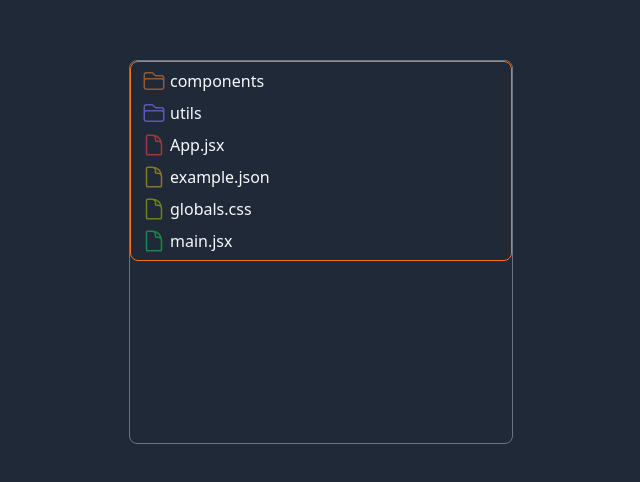
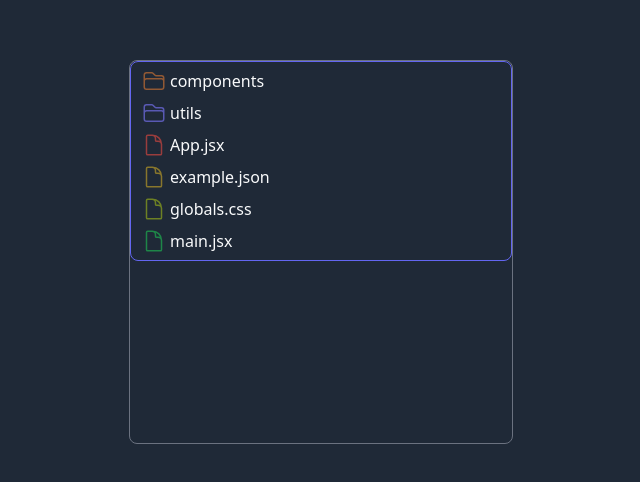
Before and after one commit to Jeshwin/fs_sidebar, a React (Vite) app: page / in a window 1280 px wide. Shown: the part 148-630 px from the top of the page, without its empty margins (319-959 px from the left). Built offline with nearby package versions, Linux system fonts and the light colour scheme.

Commit message:
aesthetic changes

```diff
--- a/src/components/highlighter.jsx
+++ b/src/components/highlighter.jsx
@@ -74,7 +74,7 @@ export default function Highlighter({y}) {
                         width: `calc(100% - ${highlighterPosition.left}px)`,
                         pointerEvents: "none",
                     }}
-                    className="border border-orange-500 transition-all duration-150"
+                    className="border border-indigo-500 transition-all duration-150"
                 ></div>
             )}
         </>
--- a/src/components/modal.jsx
+++ b/src/components/modal.jsx
@@ -1,6 +1,6 @@
 import {createPortal} from "react-dom";
 
-const Modal = ({handleReplace, handleRename, handleSkip}) => {
+export default function Modal({handleReplace, handleRename, handleSkip}) {
     return createPortal(
         <div className="fixed inset-0 z-50 flex items-center justify-center">
             <div className="absolute inset-0 bg-gray-900 opacity-50"></div>
@@ -11,19 +11,19 @@ const Modal = ({handleReplace, handleRename, handleSkip}) => {
                 <p className="text-center mb-4">What would you like to do?</p>
                 <div className="flex space-x-4">
                     <button
-                        className="text-red-400 bg-red-500 bg-opacity-30 py-2 px-4 rounded-md"
+                        className="text-red-400 bg-red-500 bg-opacity-30 hover:bg-opacity-15 py-2 px-4 rounded-md"
                         onClick={handleReplace}
                     >
                         Replace
                     </button>
                     <button
-                        className="text-green-400 bg-green-500 bg-opacity-30 py-2 px-4 rounded-md"
+                        className="text-green-400 bg-green-500 bg-opacity-30 hover:bg-opacity-15 py-2 px-4 rounded-md"
                         onClick={handleRename}
                     >
                         Rename
                     </button>
                     <button
-                        className="text-gray-400 bg-gray-500 bg-opacity-30 py-2 px-4 rounded-md"
+                        className="text-gray-400 bg-gray-500 bg-opacity-30 hover:bg-opacity-15 py-2 px-4 rounded-md"
                         onClick={handleSkip}
                     >
                         Skip
@@ -33,6 +33,4 @@ const Modal = ({handleReplace, handleRename, handleSkip}) => {
         </div>,
         document.getElementById("modal-root") // Ensure this div exists in your HTML
     );
-};
-
-export default Modal;
+}
```
